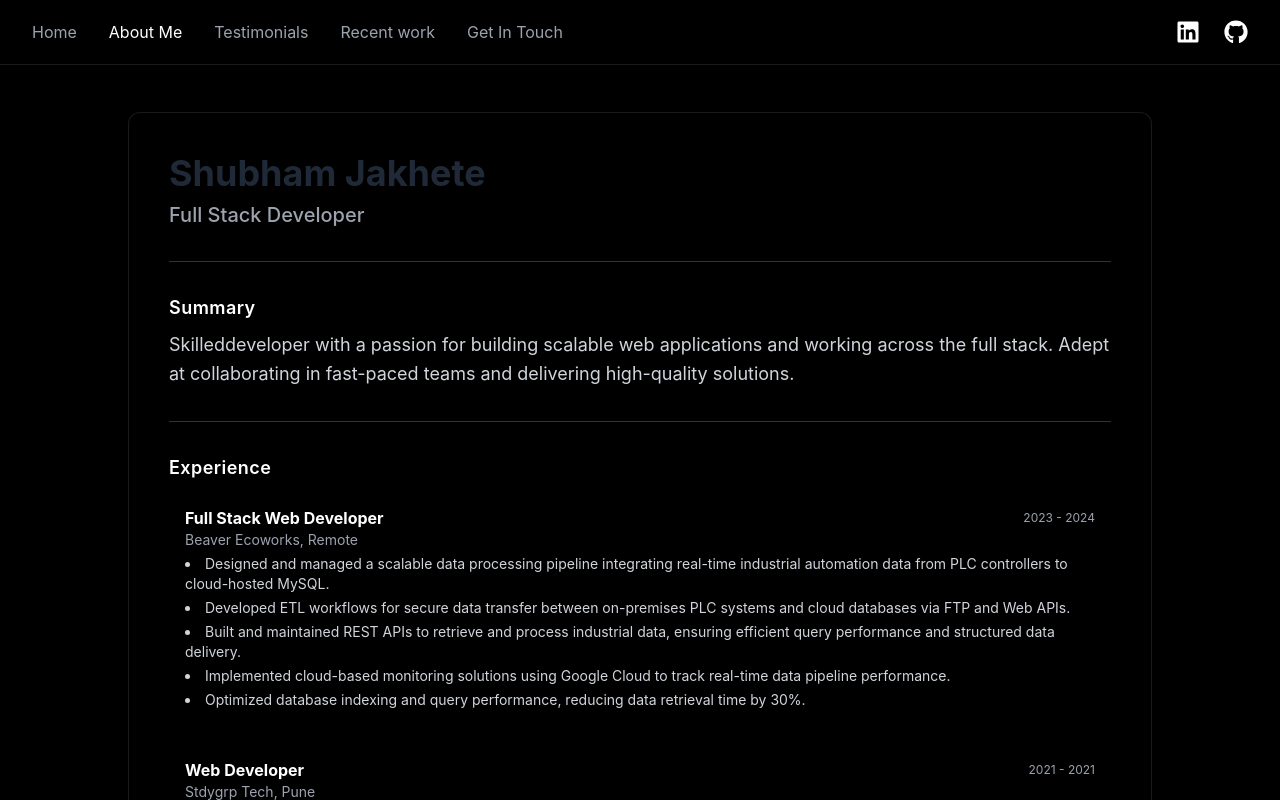
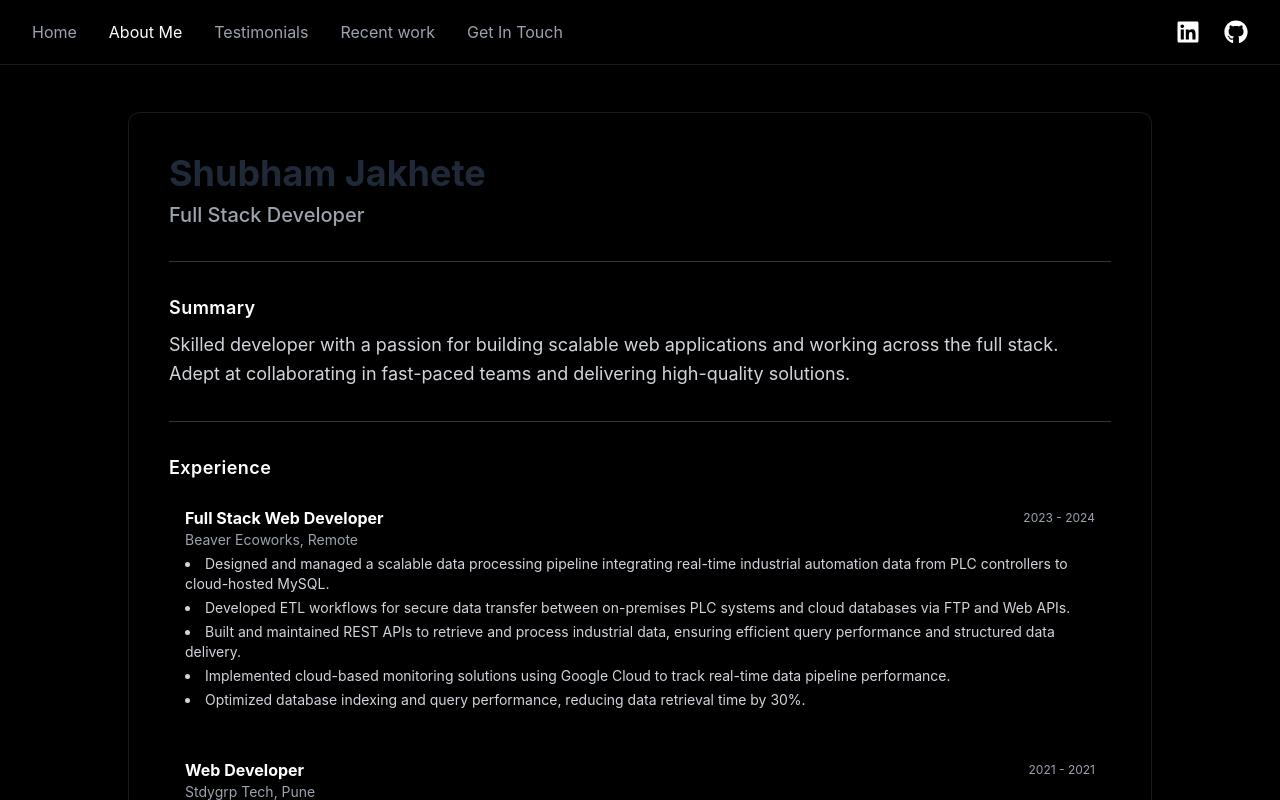
Before and after one commit to shubhamjakhete/Portfolio, a React (Create React App) app in the folder client/: page /about-me in a window 1280 px wide. Shown: the top 800 px of the page. Built offline with nearby package versions, Linux system fonts and the light colour scheme.

Commit message:
update: Latest modifications to portfolio content

```diff
--- a/client/src/pages/AboutMe.jsx
+++ b/client/src/pages/AboutMe.jsx
@@ -21,7 +21,7 @@ const AboutMe = () => {
           <section className="mb-8 animate-slide-up opacity-0" style={{ animationDelay: '200ms' }}>
             <h3 className="text-lg font-semibold text-white mb-2 tracking-wide hover:text-gray-300 transition-colors duration-300">Summary</h3>
             <p className="text-gray-300 leading-relaxed hover:text-gray-200 transition-colors duration-300">
-               Skilleddeveloper with a passion for building scalable web applications and working across the full stack. Adept at collaborating in fast-paced teams and delivering high-quality solutions.
+               Skilled developer with a passion for building scalable web applications and working across the full stack. Adept at collaborating in fast-paced teams and delivering high-quality solutions.
             </p>
           </section>
           <hr className="border-t border-white/20 my-8 animate-fade-in" style={{ animationDelay: '300ms' }} />
```
